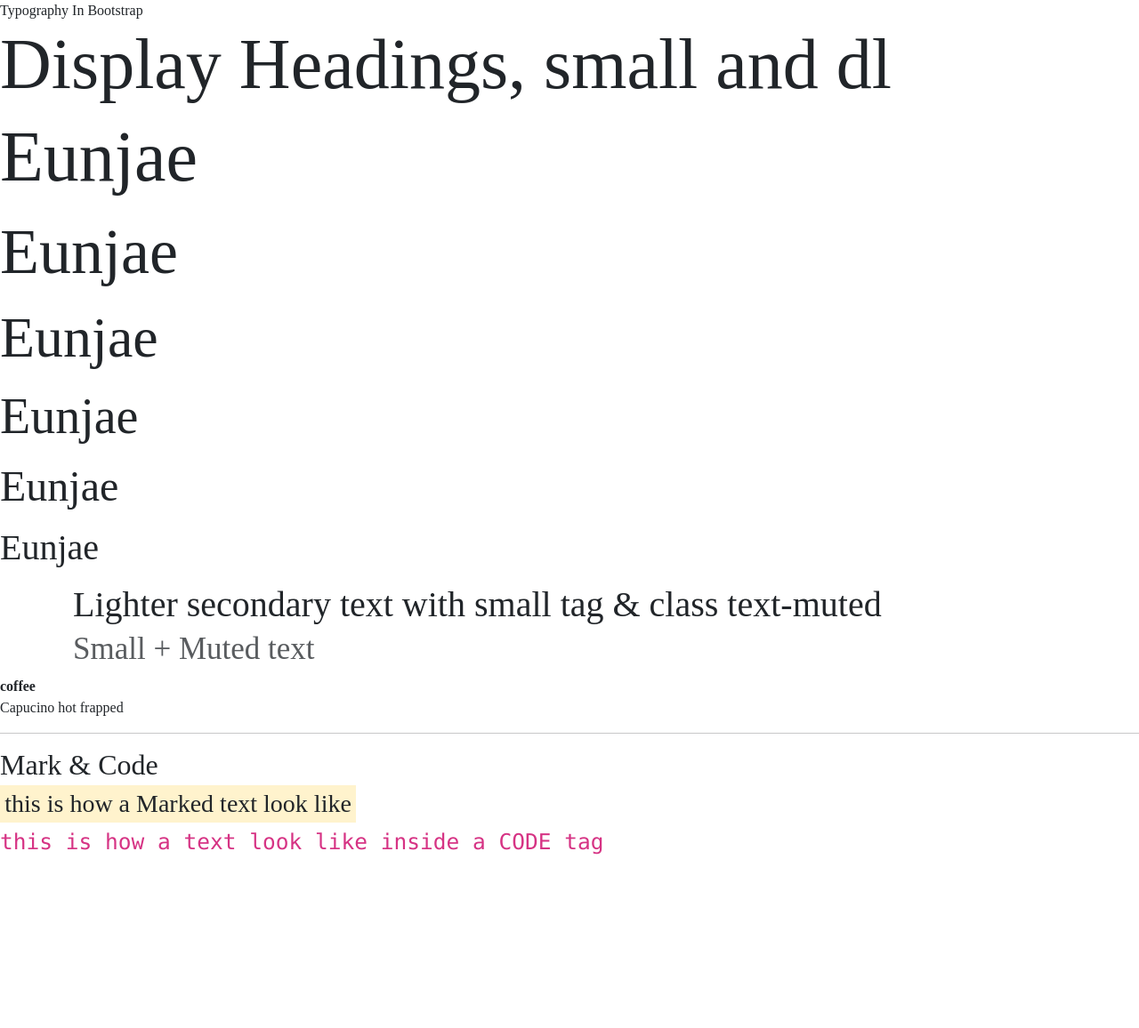
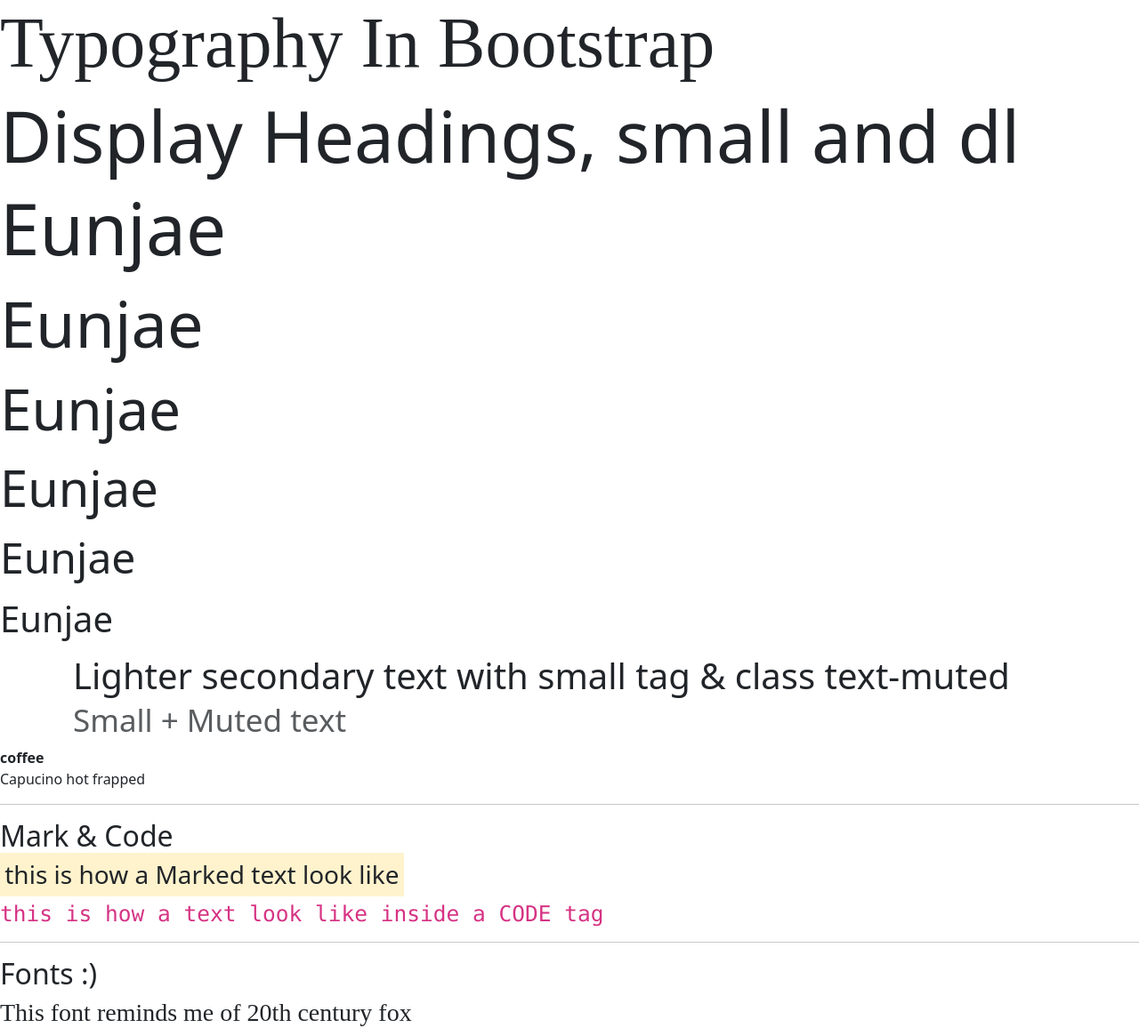
Before and after one commit to Eunjae218/Typography, a plain HTML site: page index.html in a window 1280 px wide. Shown: the whole page at 89% size. Before the commit the page ends 963 px from the top, so only its background shows below. Drawn offline with nearby package versions, Linux system fonts and the light colour scheme; a web font is replaced by a local one.

Commit message:
added font section

```diff
--- a/index.html
+++ b/index.html
@@ -12,7 +12,7 @@
 </head>
 
 <body>
-  <header>Typography In Bootstrap</header>
+  <header><h1 class="display-1" id="font">Typography In Bootstrap</h1></header>
   <section id="a1">
     <h2 class="display-1">Display Headings, small and dl</h2>
     <p class="display-1">Eunjae</p>
@@ -40,6 +40,11 @@
     <h3><mark>this is how a Marked text look like</mark></h3>
     <h3><code>this is how a text look like inside a CODE tag</code></h3>
   </section>
+  <hr>
+  <section id="a3">
+    <h2 class="display1">Fonts :)</h2>
+    <h3 id="font">This font reminds me of 20th century fox</h3>
+  </section>
 </body>
 
 </html>
--- a/style.css
+++ b/style.css
@@ -3,6 +3,6 @@ html {
   width: 100%;
 }
 
-*{
+#font{
   font-family: "Danfo", serif;
 }
```
